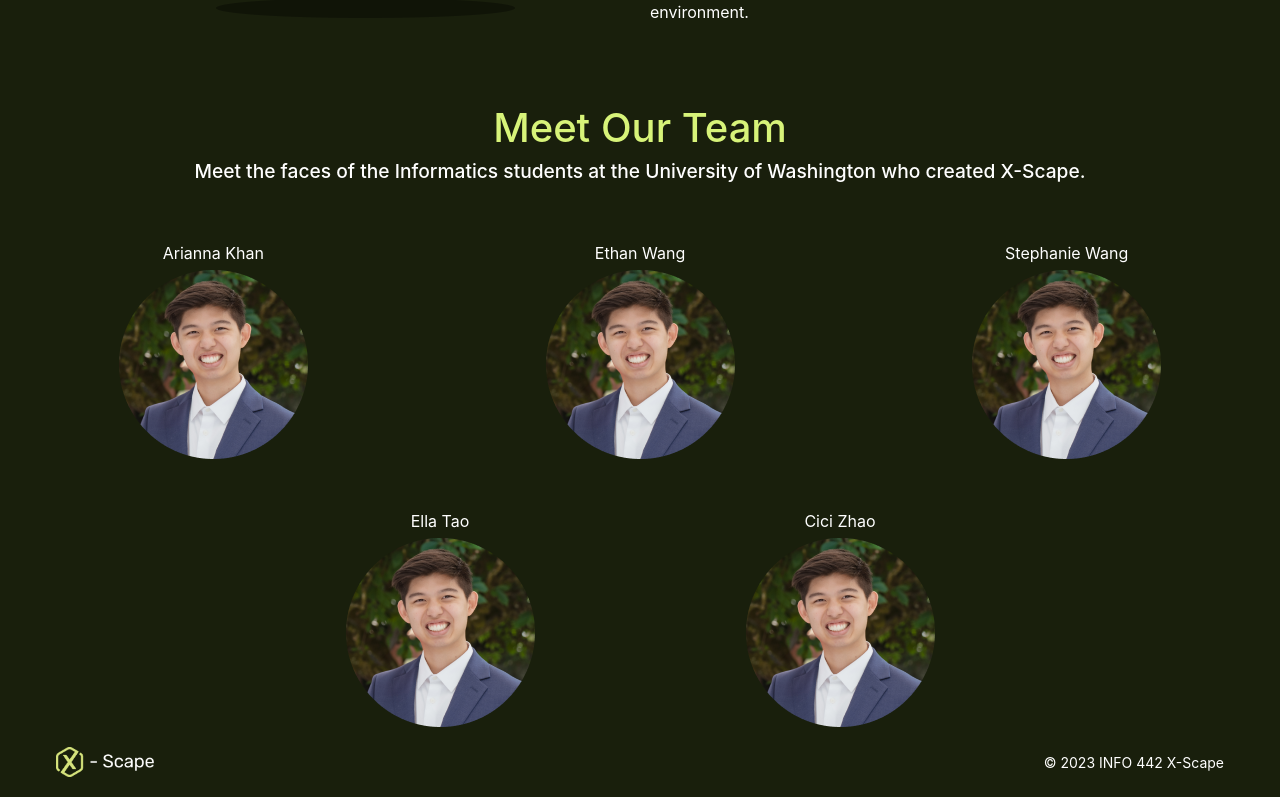
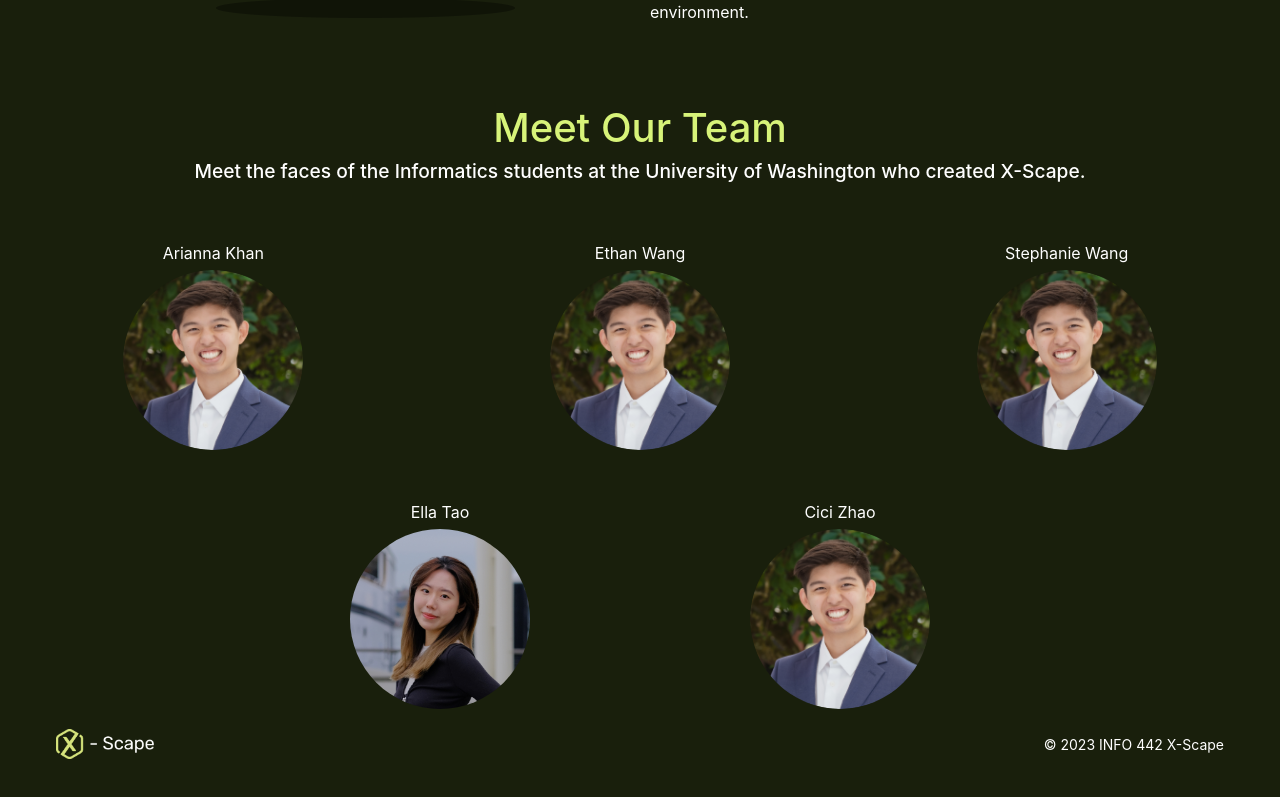
Before and after one commit to UW-INFO442-AU23/sus-city, a React (Create React App) app: page /About in a window 1280 px wide. Shown: the part 540-1337 px from the top of the page. Built offline with nearby package versions, Linux system fonts and the light colour scheme.

Commit message:
update pics in about page so that all imgs are rounded and in the same size; update search page to enable responsive design in smaller screens.

```diff
--- a/src/components/About/about.js
+++ b/src/components/About/about.js
@@ -42,25 +42,25 @@ export default function About(props) {
 			<div className="image-row">
 				<div className="image-container">
 					<div className="image-name">Arianna Khan</div>
-					<img src="/imgs/ethan.png" alt="Image 1" />
+					<img class="profile-image" src="/imgs/ethan.png" alt="Image 1" />
 				</div>
 				<div className="image-container">
 					<div className="image-name">Ethan Wang</div>
-					<img src="/imgs/ethan.png" alt="Image 2" />
+					<img class="profile-image" src="/imgs/ethan.png" alt="Image 2" />
 				</div>
 				<div className="image-container">
 					<div className="image-name">Stephanie Wang</div>
-					<img src="/imgs/ethan.png" alt="Image 3" />
+					<img class="profile-image" src="/imgs/ethan.png" alt="Image 3" />
 				</div>
 			</div>
 			<div className="image-row-2">
 				<div className="image-container">
 					<div className="image-name">Ella Tao</div>
-					<img src="/imgs/ethan.png" alt="Image 1" />
+					<img class="profile-image" src="/imgs/ella.jpg" alt="Image 1" />
 				</div>
 				<div className="image-container">
 					<div className="image-name">Cici Zhao</div>
-					<img src="/imgs/ethan.png" alt="Image 2" />
+					<img class="profile-image" src="/imgs/ethan.png" alt="Image 2" />
 				</div>
 			</div>
 		</div>
--- a/src/index.css
+++ b/src/index.css
@@ -960,6 +960,14 @@ input[type="radio"] {
 	color: var(--secondary-color);
 }
 
+.profile-image {
+    width: 180px;
+    height: 180px;
+    border-radius: 50%;
+    object-fit: cover;
+}
+
+
 /* Quiz page css */
 
 .quiz-page {
@@ -1676,3 +1684,40 @@ input[type="radio"] {
 	position: relative;
 	width: 1512px;
   }
+
+
+	/* responsive design */
+
+  @media (max-width: 768px) {
+    .search {
+        padding: 0rem 1rem;
+    }
+
+    .search .filter-search {
+        flex-direction: column;
+    }
+
+    .search .clear-filters-btn {
+        margin-left: 0;
+    }
+
+    .search .filter-form,
+    .search .search-results-container {
+        width: 100%;
+		margin-top: 2rem;
+		padding-right: 3rem;
+    }
+
+    .search .matched-cars {
+        grid-template-columns: repeat(1, 1fr);
+    }
+
+    .search .car-card img {
+        width: 80%;
+        height: auto;
+    }
+
+
+
+
+}
```
Also changed, not shown: public/imgs/ella.jpg (added).
